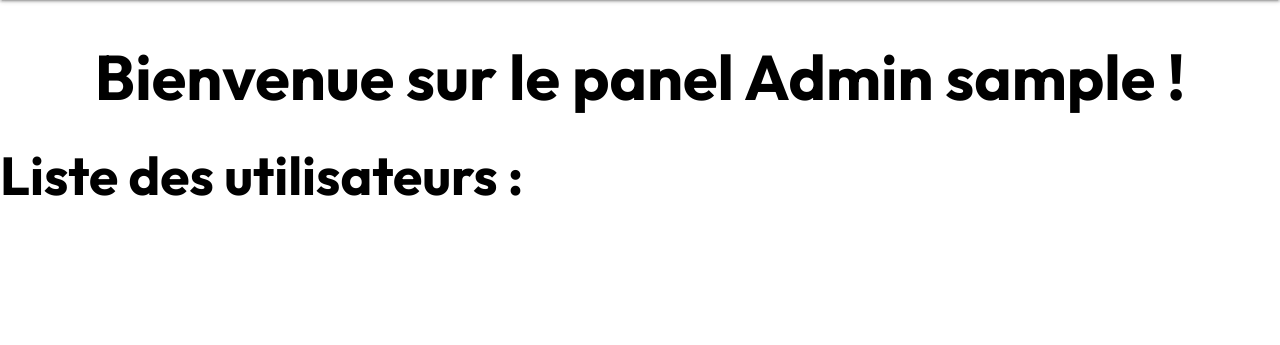
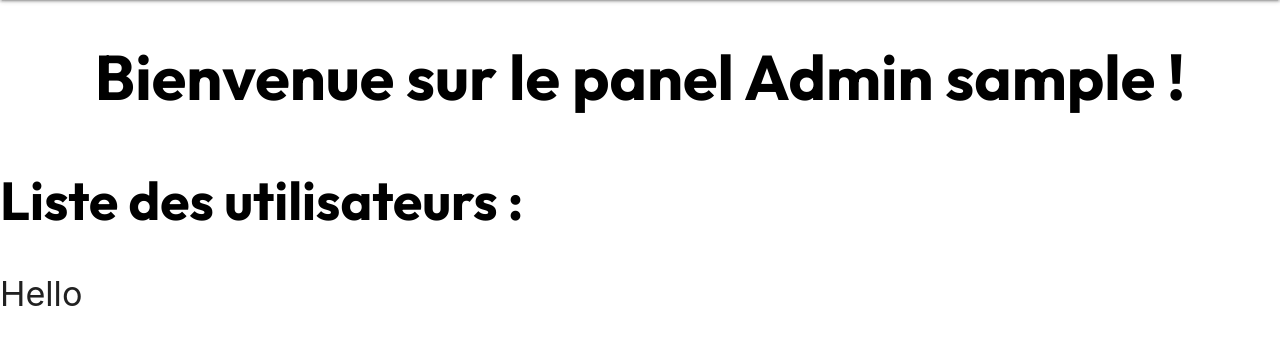
Before and after one commit to Kindhee/php, a PHP site: page /adminpanel.php in a window 1280 px wide. Shown: the part 64-409 px from the top of the page. Run offline with PHP 8.4, Linux system fonts and the light colour scheme; the visitor is signed in with stand-in values (Sample User, id 1); data that the repository does not hold is empty.

Commit message:
sssssssss

```diff
--- a/adminpanel.php
+++ b/adminpanel.php
@@ -31,8 +31,9 @@
       ?>
   </div>
 
-  <h1 class="black-text-css text-center"><?php echo "Bienvenue sur le panel Admin " . $_SESSION['user']['username'] . " !"; ?> </h1>
-
+  <h1 class="black-text-css text-center "><?php echo "Bienvenue sur le panel Admin " . $_SESSION['user']['username'] . " !"; ?> </h1>
+<div class="display-admin">
+  <div>
     <h2 class="black-text-css" >Liste des utilisateurs :</h2>
     <?php
     $sql = "SELECT * FROM user";
@@ -42,7 +43,9 @@
 
     foreach($data as $user){ ?>
     <div class="user-display">
-    <p class="black-text-css list-text"><?php echo " email : " . $user['email']." | username : ".$user['username']." ".($user['admin']==0?"":" | ADMIN")?></p>
+      <p class="black-text-css list-text">
+        <?php echo " email : " . $user['email']." | username : ".$user['username']." ".($user['admin']==0?"":" | ADMIN")?>
+      </p>
 
         <div class="btn-user-display">
 
@@ -58,9 +61,15 @@
           </form>
 
         </div>
+      <?php } ?>
+    </div>
+  </div>
 
+  <div>
+    <h4>Hello</h4>
   </div>
-  <?php } ?>
+
+</div
 
   <!-- JQuery -->
   <script type="text/javascript" src="js/jquery.min.js"></script>
--- a/css/style.css
+++ b/css/style.css
@@ -254,3 +254,11 @@ h2.form-title{
 .admin-icon{
     font-size: 18px!important;
 }
+
+h1.parallax-middle{
+    padding-top: 175px!important;
+}
+
+.display-admin{
+    display: flex!important;
+}
```
Also changed, not shown: index.php (+3 -7 lines). Lines whose indentation alone changed are shown as unchanged.
